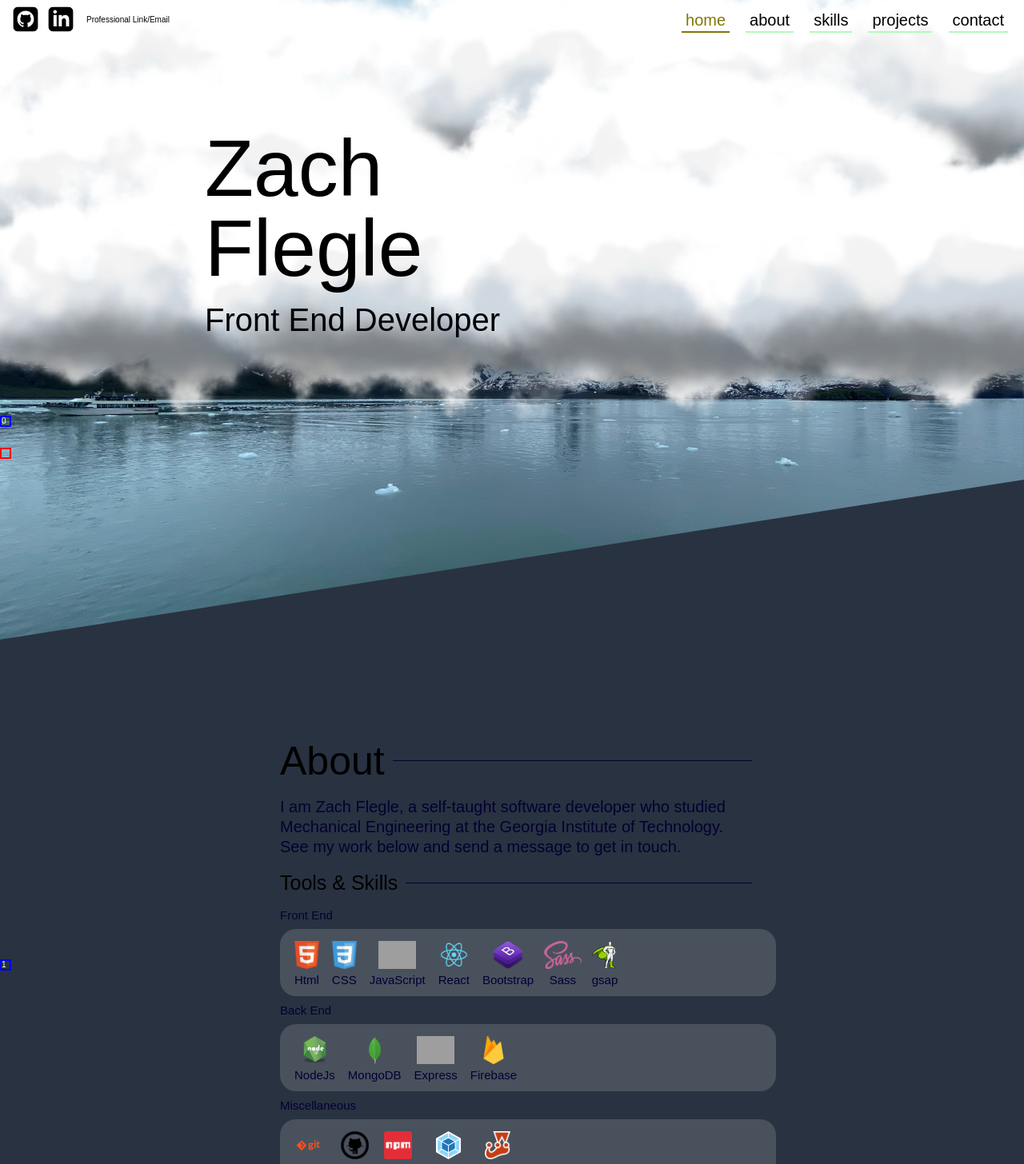
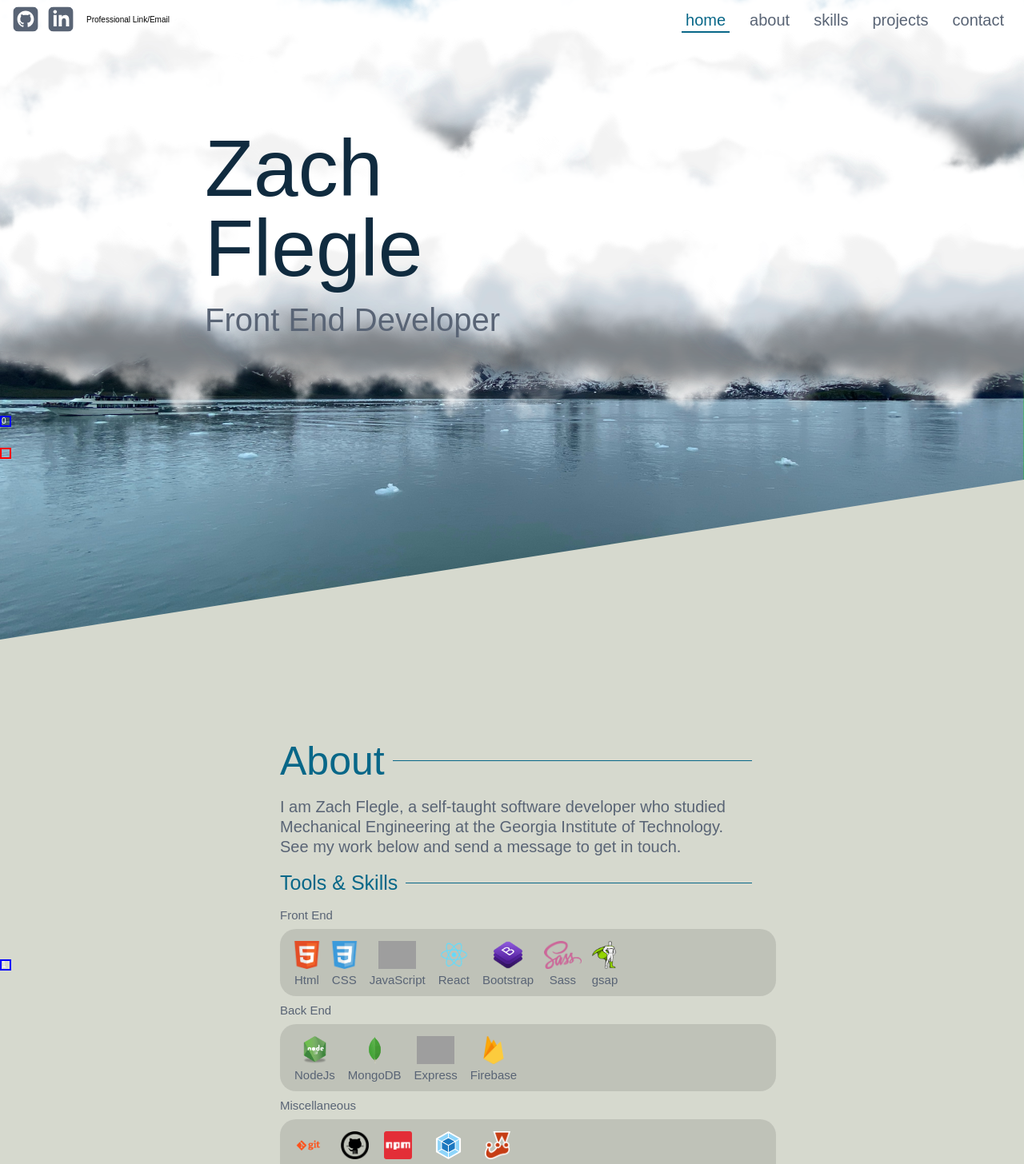
Before and after one commit to zflegle3/portfolio, a React (Create React App) app: page / in a window 1280 px wide. Shown: the top 1456 px of the page at 80% size. Built offline with nearby package versions, Linux system fonts and the light colour scheme; grey boxes are pictures that could not be loaded.

Commit message:
Updated color theme and link hover styling

```diff
--- a/src/styles/About.css
+++ b/src/styles/About.css
@@ -1,6 +1,6 @@
 .about {
     height: 100vh;
-    background-color: var(--a-);
+    background-color: var(--bg-1);
     display: flex;
     flex-direction: row;
     justify-content: center;
@@ -29,24 +29,24 @@
 .section-break {
     flex: 1 1;
     height: 1px;
-    background-color: var(--text-dk-1);
+    background-color: var(--text-a);
 }
 
 .about-title {
     font-size: 5rem;
-    color: var(--text-dk);
+    color: var(--text-a);
     padding: 1rem;
 }
 
 .skills-title {
     font-size: 2.5rem;
-    color: var(--text-dk);
+    color: var(--text-a);
     padding: 1rem;
 }
 
 .about-bio {
     font-size: 2rem;
-    color: var(--text-dk-1);
+    color: var(--text-b);
     padding: 1rem;
     line-height: 2.5rem;
 }
@@ -54,14 +54,14 @@
 .skill-label {
     font-size: 1.5rem;
     padding: 1rem;
-    color: var(--text-dk-1);
+    color: var(--text-b);
 }
 
 .skill-container {
     width: 100%;
     padding: 1rem;
     margin: 0rem 1rem 0rem 1rem;
-    background-color: var(--bg-ht);
+    background-color: var(--sh-dk);
     border-radius: 2rem;
     display: flex;
     flex-direction: row;
@@ -91,14 +91,14 @@
 .skill-item:hover .skill-title {
     /* font-size: 1.5rem;
     transition: font-size 0.2s; */
-    color: var(--text-ht);
+    color: var(--text-hl-a);
     transition: color 0.2s;
 }
 
 .skill-title {
     font-size: 1.5rem;
     padding: 0.3rem;
-    color: var(--text-dk-1);
+    color: var(--text-b);
 }
 
 .img{
--- a/src/styles/App.css
+++ b/src/styles/App.css
@@ -60,15 +60,53 @@ table {
 	--d-: #E0FBFC;
 	--e-: #EE6C4D;
 
-	--text-dk: black;
-	--text-dk-1:rgba(3, 1, 49,1);
-	--text-lt: white;
-	--text-ht: rgba(194, 194, 194, 0.85);
-	/* --text-ht: blue; */
 
-	--bg-ht: rgba(255, 255, 255,0.15);
-	--bg-shdw: rgba(0, 0, 0,0.15);
+	/* ~~~~~~~~~~~~~
+	******Colors*****
+	~~~~~~~~~~~~~~~~*/
+	/* Blue */
+	--bl4: #B4C5E4;
+	--bl3: #3D52D5;
+	--bl2: #086788;
+	--bl1: #102B3F;
+	/* Grey (black to white) */
+	--bw4: #fff;
+	--bw3: #D6D9CE;
+	--bw2: #596475;
+	--bw4: black;
 
+	/* Orange */
+	--o3: #FA9500;
+	--o2: #EB6424;
+
+
+
+
+
+	/* Light Theme */
+	/* Backgrounds */
+	--bg-1: var(--bw3);
+	--bg-2: rgb(42, 50, 86);
+	--bg-3: rgb(59, 70, 120);
+	--bg-4: rgb(76, 90, 155);
+	/* Main Titles & Headers */
+	--text: var(--bl1);
+	/* Sub Titles & Headers */
+	--text-a: var(--bl2);
+	/* Content Text and small titles & headers */
+	--text-b: var(--bw2);
+	/* Highlight clickable */
+	--text-hl: var(--o2);
+	/* Highlight display only */
+	--text-hl-a: black;
+	/* Alerts & Notifications */
+	--al-rd: black;
+	--al-gr: black;
+	--al-yl: black;
+	--al-bl: black;
+	/* Shades */
+	--sh-dk: rgba(63, 63, 63, 0.15);
+	--sh-lt: rgba(255,255,255,0.35);
 
 }
 
@@ -82,7 +120,7 @@ table {
 } */
 
 body {
-	background-color: var(--a-);
+	background-color: var(--bg-1);
 }
 
 /* Main Section Styles */
--- a/src/styles/Home.css
+++ b/src/styles/Home.css
@@ -1,6 +1,6 @@
 .home {
     height: 100vh;
-    background-color: var(--a-);
+    background-color: var(--bg-1);
 
     background-image: url(../images/background.jpeg);
 	background-repeat: no-repeat;
@@ -15,3 +15,13 @@
 .home-content {
 	z-index: 1;
 }
+
+.home-content p:nth-child(1) {
+	color: var(--text);
+}
+.home-content p:nth-child(2) {
+	color: var(--text);
+}
+.home-content p:nth-child(3) {
+	color: var(--text-b);
+}
--- a/src/styles/Nav.css
+++ b/src/styles/Nav.css
@@ -1,6 +1,6 @@
 #nav-bar {
 	height: 5vh;
-	background-color: rgba(255,255,255,0.35);
+	background-color: var(--sh-lt);
     position: fixed;
     width: 100vw;
     top: 0px;
@@ -19,28 +19,33 @@
 }
 
 #nav-bar a {
-    color: var(--text-lt);
+    color: var(--text-b);
     /* text-decoration: underline; */
 }
 
-#nav-bar.hidden a {
-    color: var(--text-dk);
+#nav-bar a:hover {
+    /* color: var(--text-hl); */
+    /* text-decoration: underline; */
 }
 
+/* #nav-bar.hidden a {
+    color: var(--text-dk);
+} */
+
 #nav-bar a.selected {
-    color: rgb(244, 230, 110);
+    color: var(--text-a);
     text-decoration: none;
-    background-image: linear-gradient(rgb(244, 230, 110), rgb(244, 230, 110));
+    background-image: linear-gradient(var(--text-a), var(--text-a));
     background-size: 100% 2px, 0 2px;
     background-position: 0px 100%, 100% 100%;
     background-repeat: no-repeat;
-    transition: background-size 0.5s linear;
+    transition: background-size 0.5s ease-in;
 }
 
 #nav-bar.hidden a.selected {
-    color: rgb(130, 118, 6);
+    /* color: var(--text-hl); */
     text-decoration: none;
-    background-image: linear-gradient(rgb(130, 118, 6), rgb(130, 118, 6));
+    /* background-image: linear-gradient(var(--text-hl), var(--text-hl)); */
     background-size: 100% 2px, 0 2px;
     background-position: 0px 100%, 100% 100%;
     background-repeat: no-repeat;
@@ -148,37 +153,41 @@ div[id^="section-inc"] {
 /* Link Hover Effect */
 
 a {
-    color: #dfe5f3;
     text-decoration: none;
-    background-image: linear-gradient(rgb(176, 251, 188), rgb(176, 251, 188));
-    background-size: 100% 2px, 0 2px;
-    background-position: 100% 100%, 0 100%;
+    /* background-image: linear-gradient(rgb(176, 251, 188), rgb(176, 251, 188)); */
+    background-size: 0 2px, 100% 2px;
+    background-position: 0 0, 100% 100%;
     background-repeat: no-repeat;
-    transition: background-size 0.3s linear;
+
   }
 
   a:hover {
-    background-size: 0 2px, 100% 2px;
+    background-image: linear-gradient(var(--text-hl), var(--text-hl));
+    /* color: var(--text-hl); */
+    background-size: 100% 2px, 0 2px;
+    transition: background-size 0.3s linear;
   }
 
 
 /* svg Hover Effect */
 #nav-bar svg {
-    fill: var(--text-lt);
+    fill: var(--text-b);
     transform: scale(1.3);
 }
 
 #nav-bar svg:hover {
-    fill: var(--text-dk);
+    fill: var(--text-hl);
+    transform: scale(1.5);
     transition: fill 0.3s;
 }
 
-#nav-bar.hidden svg{
+/* #nav-bar.hidden svg{
     fill: var(--text-dk);
-}
+} */
 
 #nav-bar.hidden svg:hover{
-    fill: var(--text-lt);
+    fill: var(--text-hl);
     transition: fill 0.3s;
+    cursor: pointer;
 
 }
```
